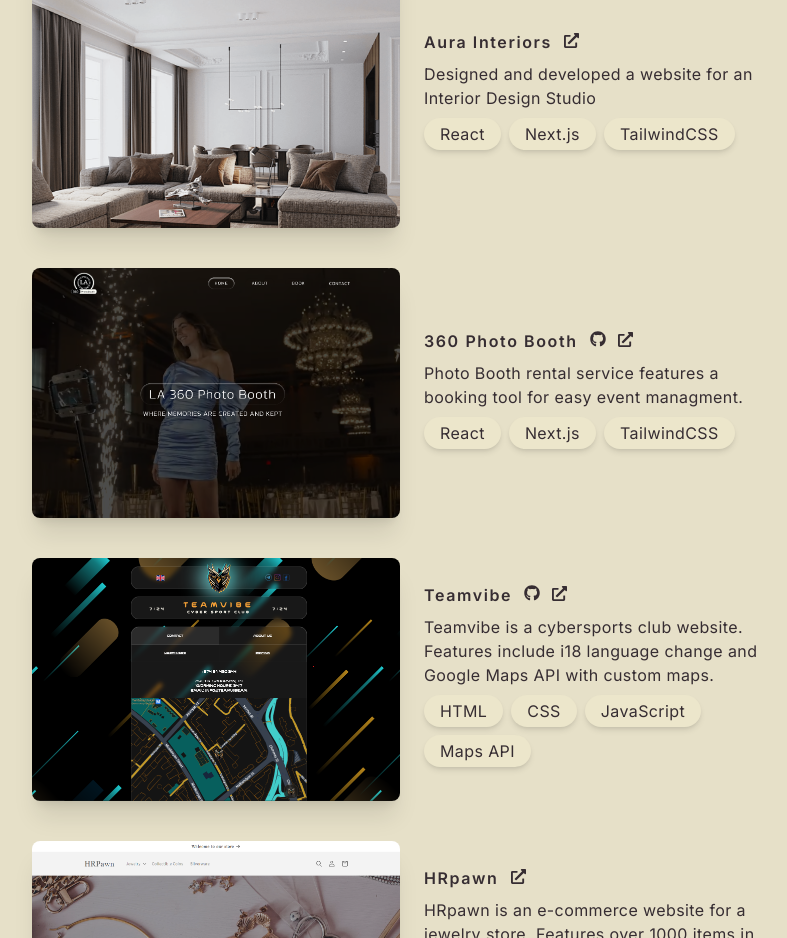
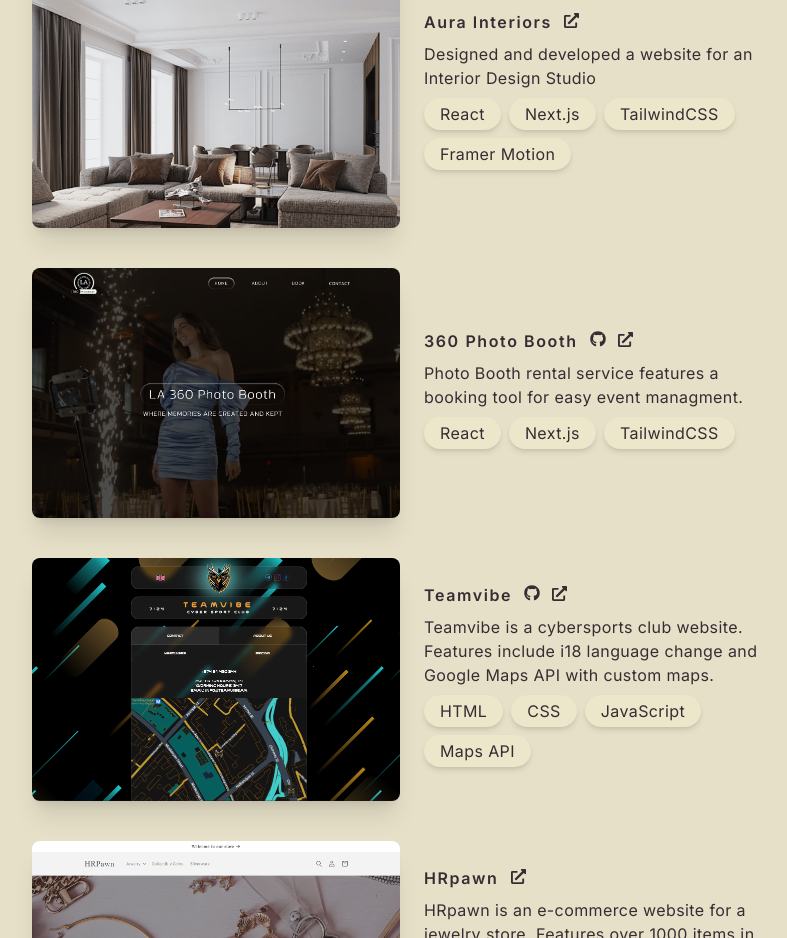
Before and after one commit to ShantMelikyan/holy-grail-fortfolio, a Next.js app: page / in a window 1280 px wide. Shown: the part 1889-2827 px from the top of the page, without its empty margins (240-1027 px from the left). Built offline with nearby package versions, Linux system fonts and the light colour scheme.

Commit message:
project added

```diff
--- a/app/components/Projects.tsx
+++ b/app/components/Projects.tsx
@@ -14,7 +14,7 @@ const projects = [
     name: "Aura Interiors",
     description:
       "Designed and developed a website for an Interior Design Studio",
-    stack: ["React", "Next.js", "TailwindCSS"],
+    stack: ["React", "Next.js", "TailwindCSS","Framer Motion"],
     image: aura,
     github: "",
     link: "https://aura-interiors.com/",
```
